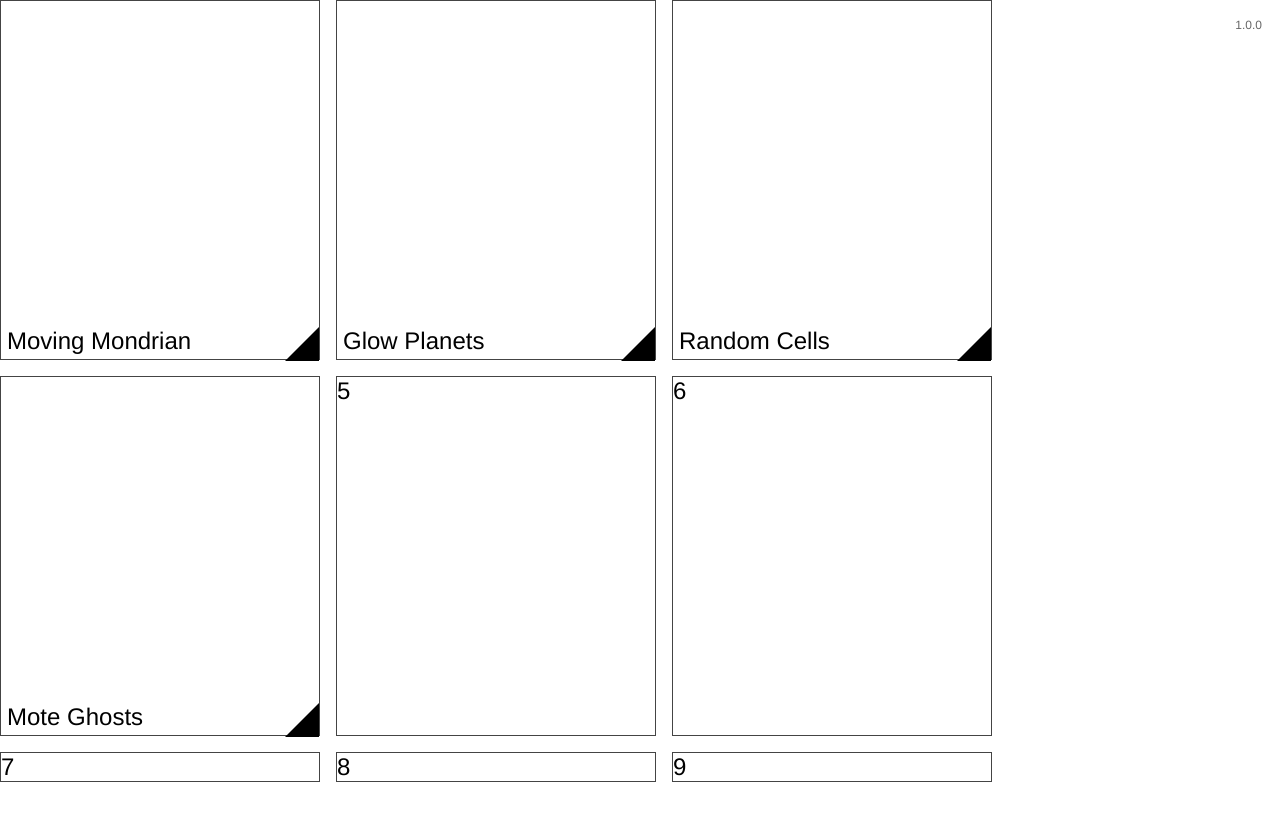
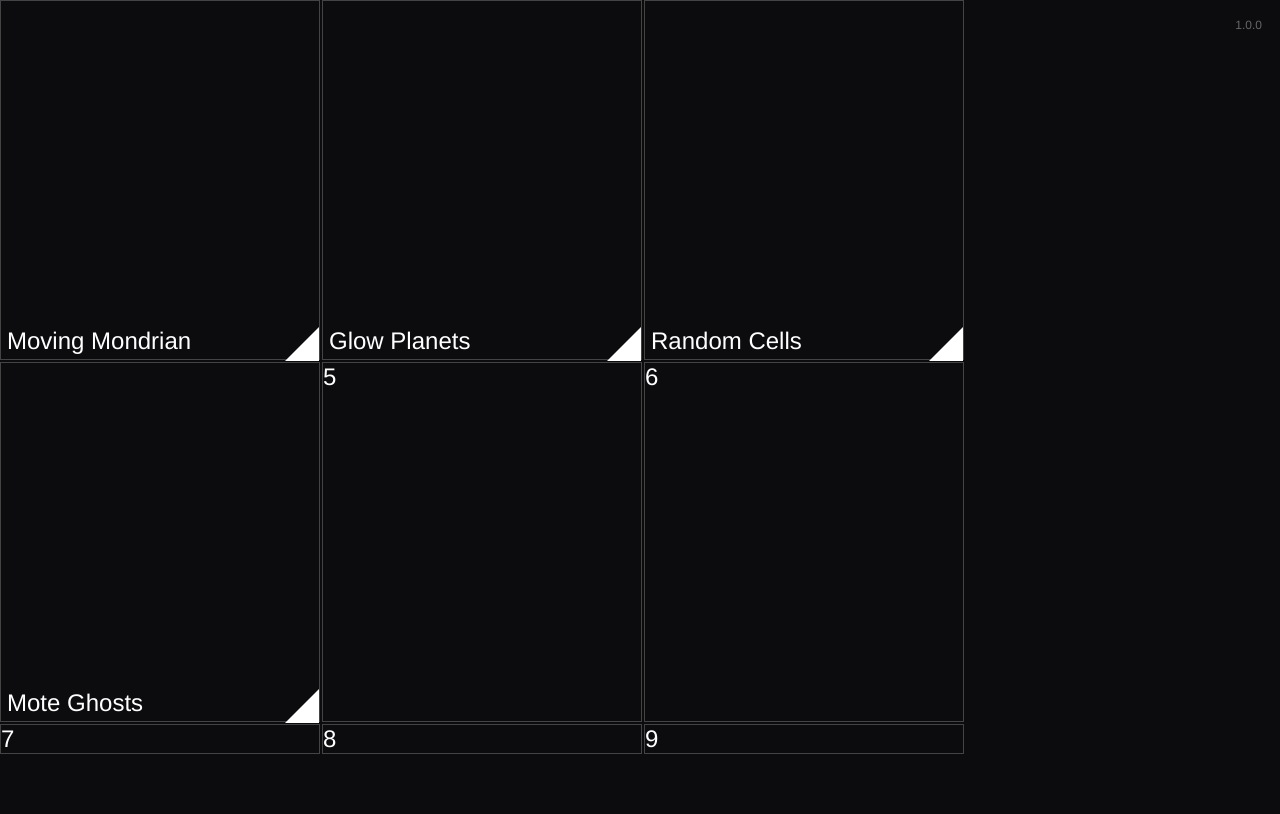
Before and after one commit to jimkang/gallery, a website built with Vite: page index.html in a window 1280 px wide. Built offline with nearby package versions, Linux system fonts and the light colour scheme; what @jimkang/randomid, @jimkang/url-store, one-listener-per-element would draw is missing.

Commit message:
Dark background, tighter spacing.

```diff
--- a/app.css
+++ b/app.css
@@ -10,6 +10,8 @@ body {
   --time-blue-dim: hsla(211, 70%, 50%, 0.1);
   --ring: hsla(211, 70%, 50%, 0.95);
   --diagnostic-line: hsla(44, 70%, 50%, 0.959);
+  background-color: hsl(250, 10%, 5%);
+  color: white;
 }
 
 .invisible {
@@ -49,7 +51,7 @@ a:visited {
 .piece-grid {
   display: grid;
   grid-template-columns: repeat(auto-fill, 320px);
-  grid-gap: 1rem;
+  grid-gap: 2px;
   list-style-type: none;
   padding: 0;
   margin: 0;
@@ -82,6 +84,10 @@ a:visited {
   cursor: pointer;
 }
 
+.expand-icon polygon {
+  fill: white;
+}
+
 @media all and (max-height: 568px) {
   body {
     font-size: 18px;
```
